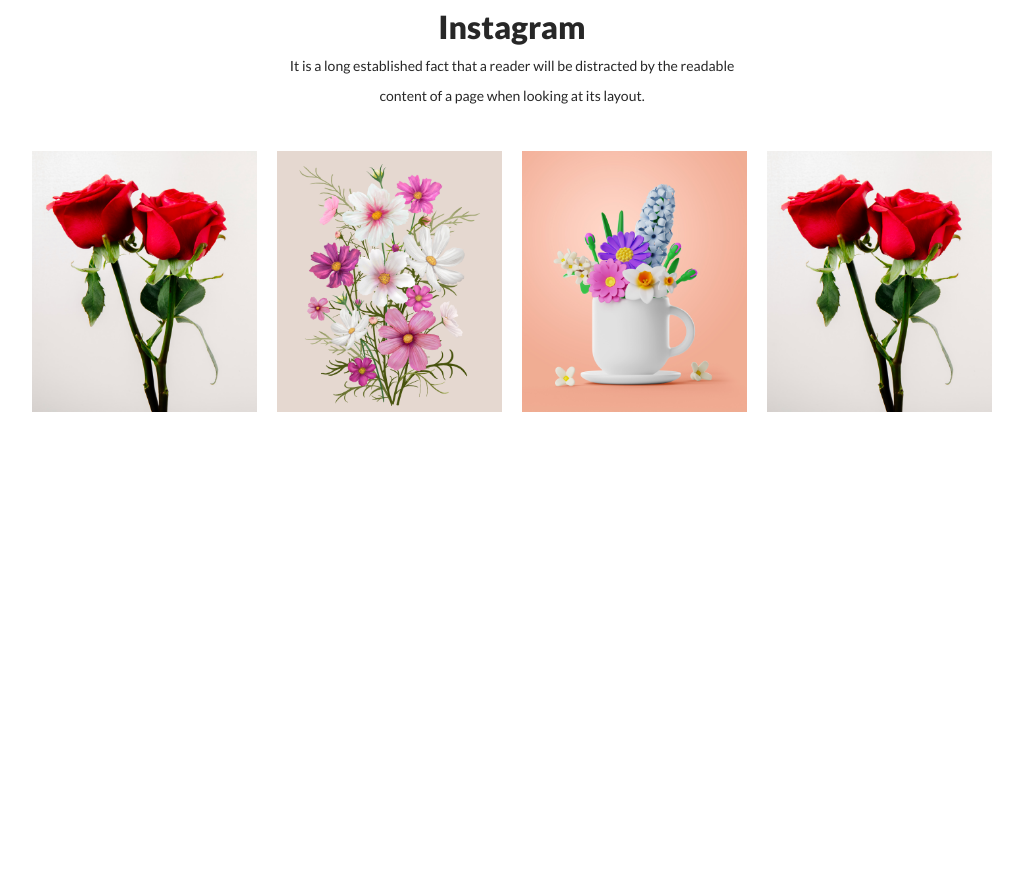
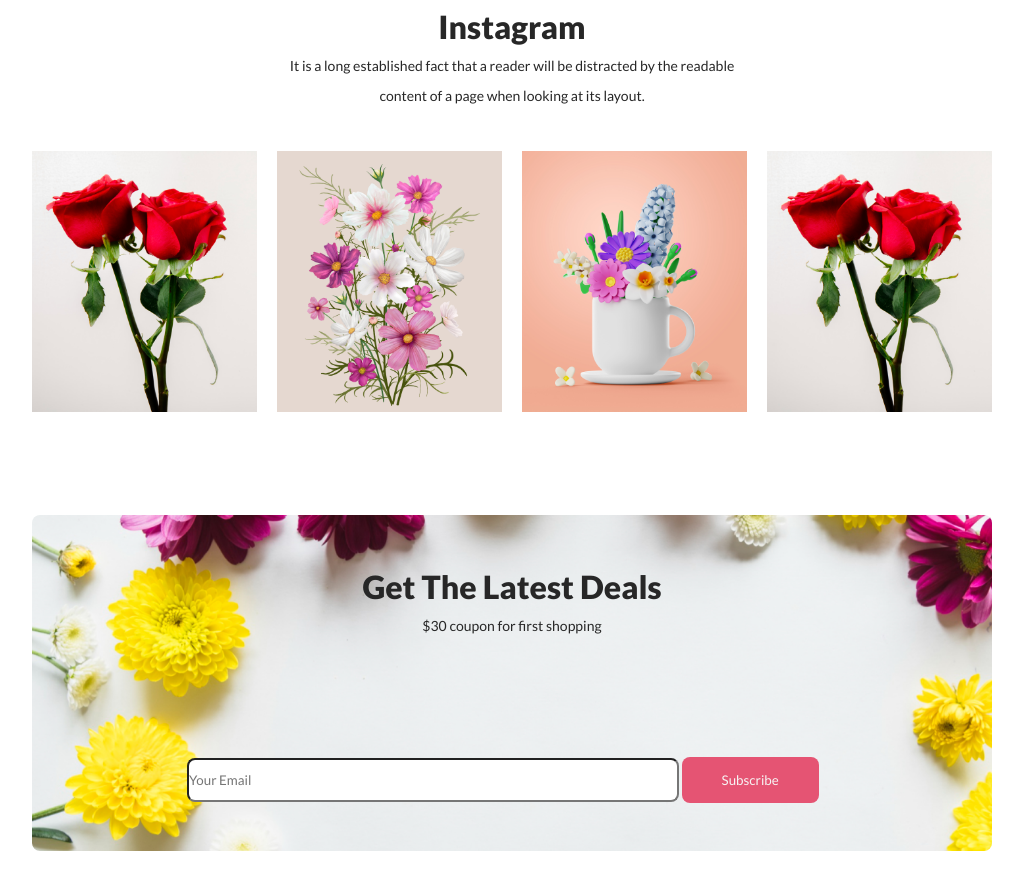
Before and after one commit to swadebsharma6/flower-shop-25, a plain HTML site: page index.html in a window 1280 px wide. Shown: the part 2263-3152 px from the top of the page, without its empty margins (128-1151 px from the left). Before the commit the page ends 2778 px from the top, so only its background shows below. Drawn offline with Linux system fonts and the light colour scheme.

Commit message:
added subscribe section

```diff
--- a/index.html
+++ b/index.html
@@ -116,6 +116,20 @@
           </div>
         </div>
       </section>
+
+      <!-- subscribe section -->
+      <section class="container subscribe-container">
+        <div>
+          <div class="subscribe-box">
+            <h2 class="title">Get The Latest Deals</h2>
+            <p class="para">$30 coupon for first shopping</p>
+          </div>
+          <div>
+            <input type="text" name="email" id="" placeholder="Your Email" />
+            <button class="btn">Subscribe</button>
+          </div>
+        </div>
+      </section>
     </main>
   </body>
 </html>
--- a/styles/style.css
+++ b/styles/style.css
@@ -175,3 +175,33 @@ header,
   display: flex;
   gap: 20px;
 }
+
+/* Subscribe container styles */
+.subscribe-container {
+  border-radius: 8px;
+  background: url("/img/Rectangle 9.png");
+  background-size: cover;
+  height: 336px;
+  display: flex;
+  justify-content: center;
+  align-items: center;
+  margin-bottom: 120px;
+}
+
+.subscribe-container .subscribe-box {
+  width: 650px;
+  height: 154px;
+}
+
+.subscribe-container input {
+  width: 75%;
+  margin: 0 auto;
+  height: 40px;
+  border-radius: 8px;
+  background: rgb(255, 255, 255);
+}
+
+.subscribe-box {
+  text-align: center;
+  margin-bottom: 30px;
+}
```
